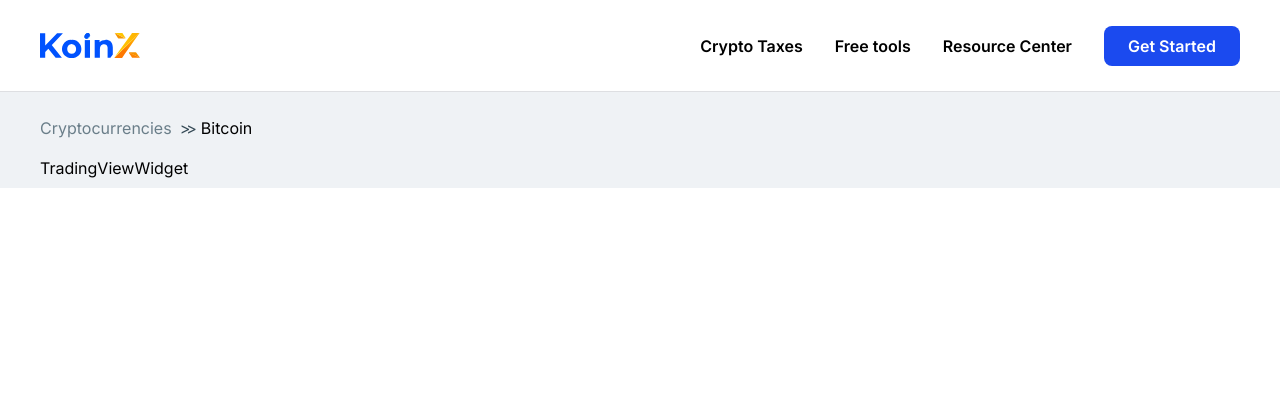
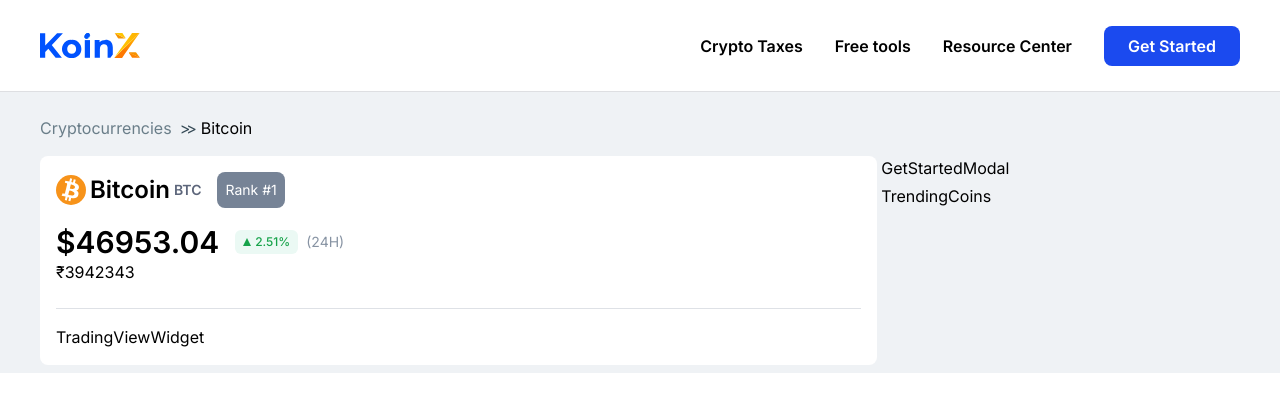
Before and after one commit to patha2702/koinx, a Next.js app: page /cryptocurrencies/1 in a window 1280 px wide. Shown: the top 412 px of the page. Built offline with nearby package versions, Linux system fonts and the light colour scheme.

Commit message:
implemented info part of the widget component and changeIndicator component

```diff
--- a/src/app/cryptocurrencies/[id]/page.tsx
+++ b/src/app/cryptocurrencies/[id]/page.tsx
@@ -1,18 +1,32 @@
-import React from 'react'
-import TradingViewWidget from '@/components/shared/TradingViewWidget'
+import React from "react";
+import Widget from "@/components/Widget";
+import GetStartedModal from "@/components/GetStartedModal";
+import TrendingCoins from "@/components/TrendingCoins";
 
 interface cryptocurrenciesParam {
-    params: {
-        id: string
-    }
+  params: {
+    id: string;
+  };
 }
 
-const Page = ({params}: cryptocurrenciesParam) => {
+const Page = ({ params }: cryptocurrenciesParam) => {
   return (
     <main>
-        <TradingViewWidget />
+      <div className="flex w-full gap-1">
+        <div className="w-[70%]">
+          <Widget />
+        </div>
+        <div className="flex w-[30%] flex-col gap-1">
+          <div>
+            <GetStartedModal />
+          </div>
+          <div>
+            <TrendingCoins />
+          </div>
+        </div>
+      </div>
     </main>
-  )
-}
+  );
+};
 
-export default Page
+export default Page;
--- a/src/app/cryptocurrencies/layout.tsx
+++ b/src/app/cryptocurrencies/layout.tsx
@@ -1,5 +1,5 @@
 import React from "react";
-import PathIndicator from "@/components/PathIndicator";
+import PathIndicator from "@/components/shared/PathIndicator";
 
 const Layout = ({ children }: { children: React.ReactNode }) => {
   return (
--- /dev/null
+++ b/src/components/GetStartedModal.tsx
@@ -0,0 +1,9 @@
+import React from 'react'
+
+const GetStartedModal = () => {
+  return (
+    <div>GetStartedModal</div>
+  )
+}
+
+export default GetStartedModal
--- /dev/null
+++ b/src/components/TrendingCoins.tsx
@@ -0,0 +1,9 @@
+import React from 'react'
+
+const TrendingCoins = () => {
+  return (
+    <div>TrendingCoins</div>
+  )
+}
+
+export default TrendingCoins
--- /dev/null
+++ b/src/components/Widget.tsx
@@ -0,0 +1,46 @@
+import React from "react";
+import Image from "next/image";
+import ChangeIndicator from "./shared/ChangeIndicator";
+import TradingViewWidget from "./shared/TradingViewWidget";
+
+const Widget = () => {
+  return (
+    <div className="flex w-full flex-col gap-4 rounded-lg bg-white p-4">
+      <div className="flex justify-start gap-4">
+        <div className="flex items-center justify-start gap-1">
+          <Image
+            src="/assets/images/bitcoin-icon.svg"
+            width={30}
+            height={30}
+            alt="coin"
+            className="rounded-full"
+          />
+
+          <span className="text-2xl font-semibold">Bitcoin</span>
+          <span className="text-sm font-semibold text-[#5d667b]">BTC</span>
+        </div>
+        <div className="rounded-lg bg-[#768396] p-2 text-sm text-white">
+          Rank #{1}
+        </div>
+      </div>
+      <div className="flex flex-col items-start border-b border-[#dee1e6] pb-6">
+        <div className="flex items-center justify-start gap-4">
+          <span className="text-3xl font-semibold">&#36;{46953.04}</span>
+          <div className="flex items-center justify-start gap-2">
+            <ChangeIndicator value={2.51} />
+            <span className="text-sm text-[#8793a3]">(24H)</span>
+          </div>
+        </div>
+        <div className="flex items-center justify-start">
+          <span>&#8377;</span>
+          <span>{3942343}</span>
+        </div>
+      </div>
+      <div>
+        <TradingViewWidget />
+      </div>
+    </div>
+  );
+};
+
+export default Widget;
--- /dev/null
+++ b/src/components/shared/ChangeIndicator.tsx
@@ -0,0 +1,24 @@
+import React from "react";
+
+interface ChangeIndicatorProps {
+  value: number;
+}
+const ChangeIndicator = ({ value }: ChangeIndicatorProps) => {
+  return (
+    <div className="text-xs flex py-1 px-2  justify-center items-center gap-1 bg-[#ebf9f4] rounded-md">
+      {value > 0 ? (
+        <span
+          className={`border-x-4 border-x-transparent border-b-8 border-b-green-600`}
+        ></span>
+      ) : (
+        <span
+          className={`border-x-4 border-x-transparent border-t-8 border-t-red-600`}
+        ></span>
+      )}
+
+      <span className={`${(value > 0)?"text-green-600 font-medium": "text-red-600"}`}>{Math.abs(value)}%</span>
+    </div>
+  );
+};
+
+export default ChangeIndicator;
```
Also changed, not shown: public/assets/images/bitcoin-icon.svg (added), src/components/shared/PathIndicator.tsx (renamed from src/components/PathIndicator.tsx).
